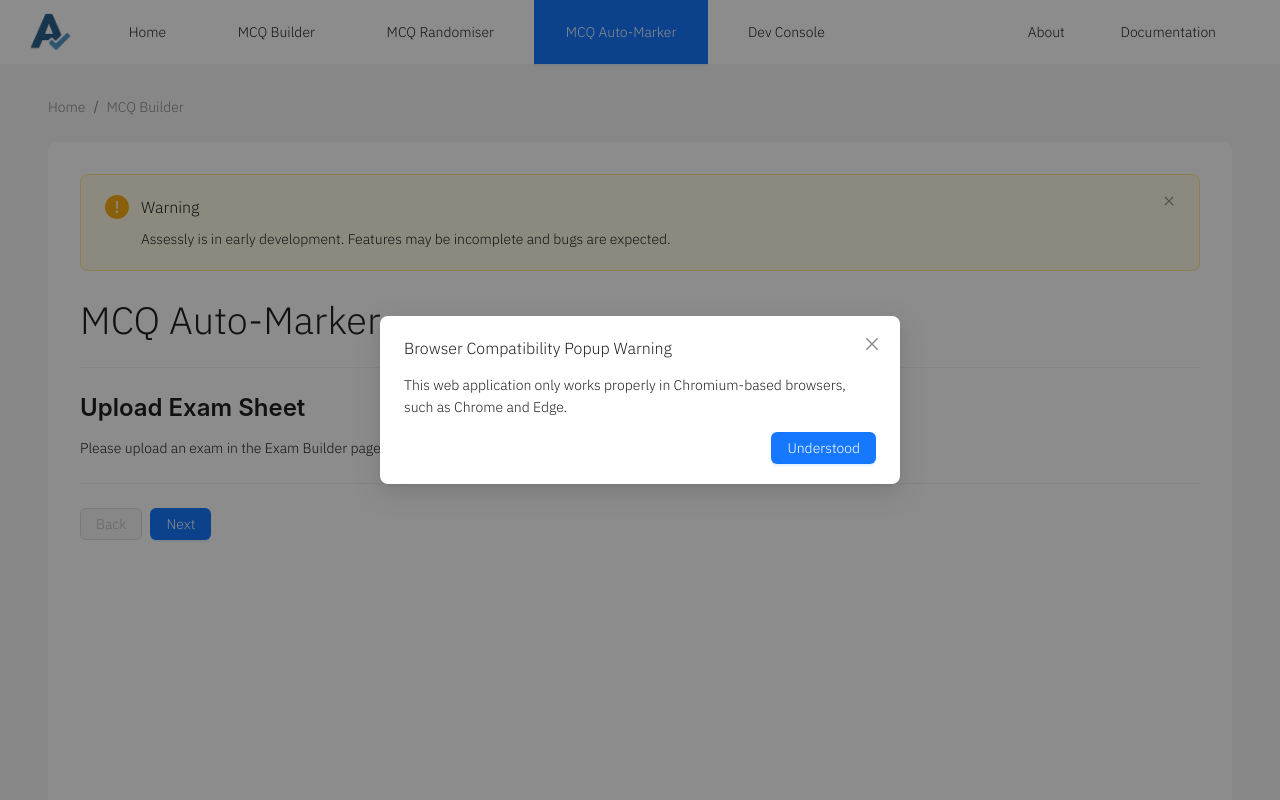
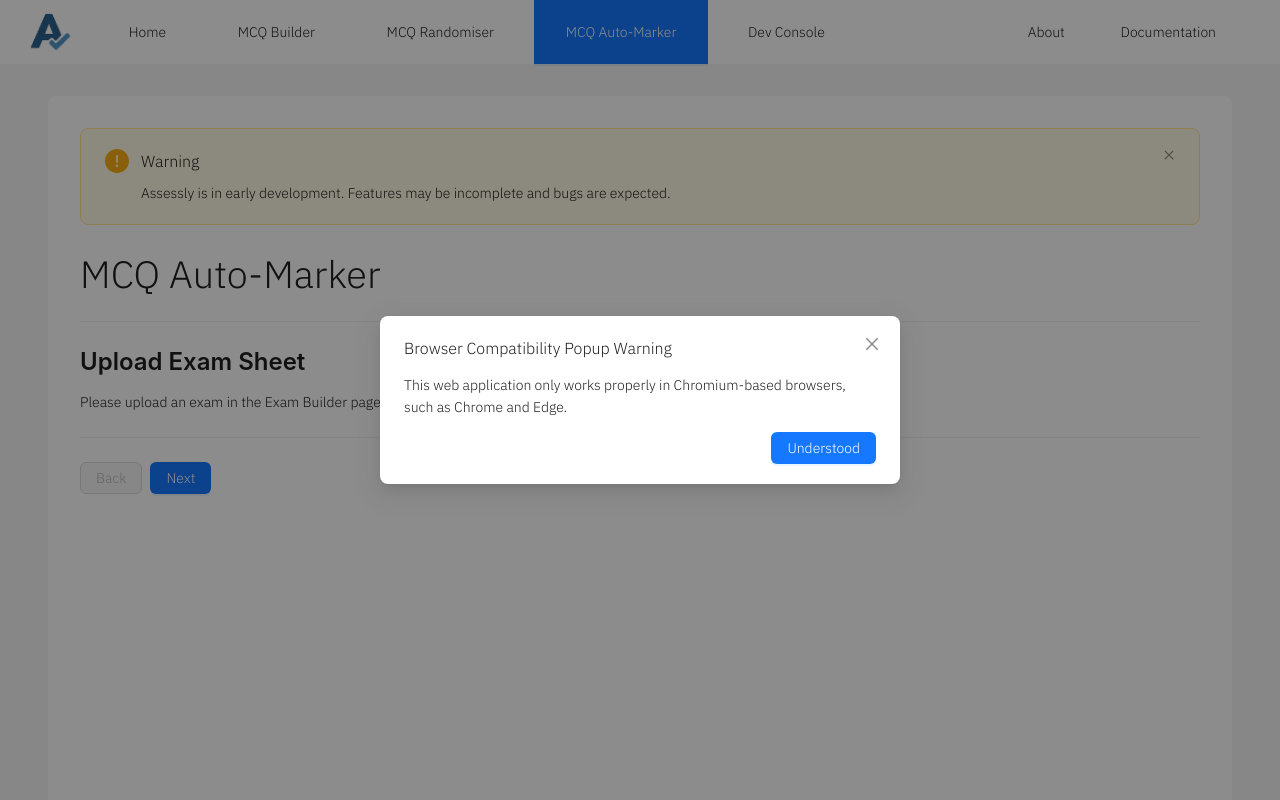
Before and after one commit to uoa-compsci399-2025-s1/capstone-project-2025-s1-team-11, a React (Vite) app in the folder client/: page /marker in a window 1280 px wide. Shown: the top 800 px of the page. Built offline with nearby package versions, Linux system fonts and the light colour scheme.

Commit message:
breadcrumbs removed

```diff
--- a/client/src/components/Layout.jsx
+++ b/client/src/components/Layout.jsx
@@ -33,14 +33,6 @@ const MCQLayout = ({ children }) => {
           children
         ) : (
           <div style={{ maxWidth: '1350px', margin: '0 auto' }}>
-            <Breadcrumb style={{ marginBottom: '24px' }}>
-              <Breadcrumb.Item>
-                <Link to="/">Home</Link>
-              </Breadcrumb.Item>
-              <Breadcrumb.Item>
-                <Link to="/builder">MCQ Builder</Link>
-              </Breadcrumb.Item>
-            </Breadcrumb>
             <div
               style={{
                 background: colorBgContainer,
```
